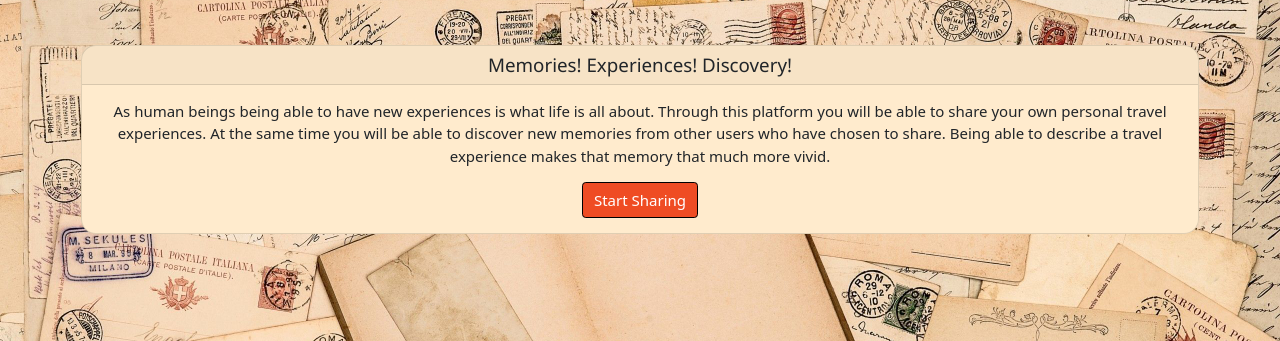
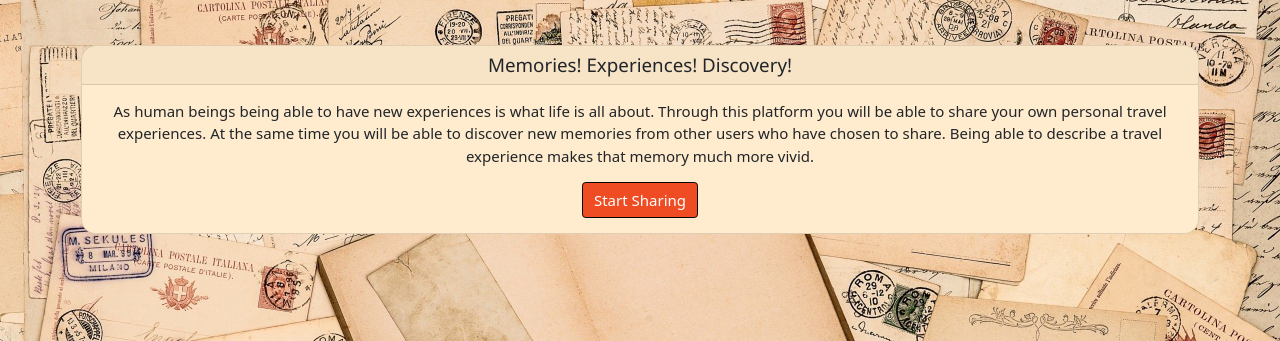
Before and after one commit to JaimeQuezadaJr/TravelMem, a Flask app: page /about in a window 1280 px wide. Shown: the part 79-420 px from the top of the page. Run offline with Flask 2, Linux system fonts and the light colour scheme.

Commit message:
about page edits

```diff
--- a/flask_app/templates/about.html
+++ b/flask_app/templates/about.html
@@ -49,7 +49,7 @@
                 <p class="card-text">As human beings being able to have new experiences is what life is all about.
                 Through this platform you will be able to share your own personal travel experiences. At the same time you will be able
             to discover new memories from other users who have chosen to share. Being able to describe a travel experience makes
-        that memory that much more vivid.</p>
+        that memory much more vivid.</p>
                 {% if session['user_id'] %}
                 <a href="/dashboard" class="btn btn-light">Share</a>
                 {% else %}
```
Also changed, not shown: 3 other files.
